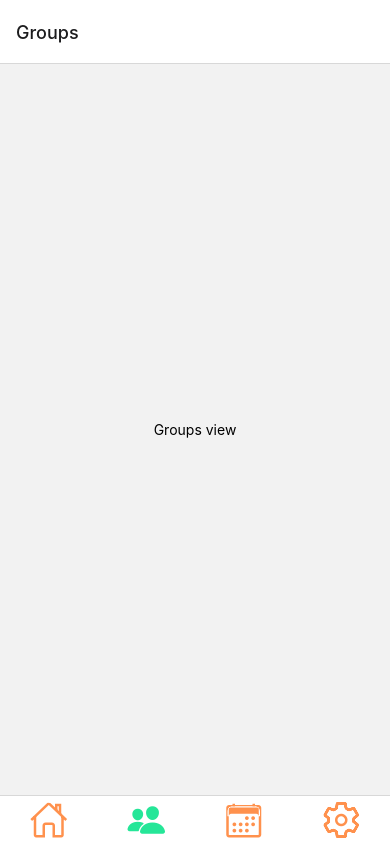
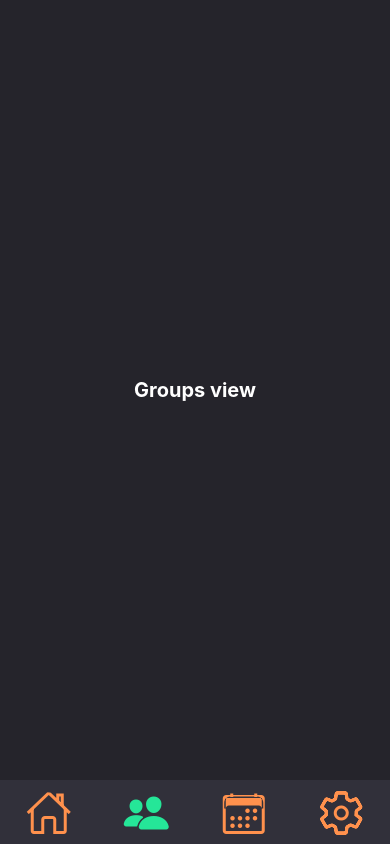
Before and after one commit to alcooke13/group_app, a React Native app in the folder frontend/: screen /Groups in a window 390 px wide. Built offline with nearby package versions, Linux system fonts and the light colour scheme.

Commit message:
added styling to screens and fixed ios tab bar problem

```diff
--- a/frontend/App.tsx
+++ b/frontend/App.tsx
@@ -12,17 +12,16 @@ export default function App() {
   return (
 
     <SafeAreaProvider>
-      <Navigation/>
-      <StatusBar style="auto" />
+      <Navigation />
+      <StatusBar style="auto"/>
     </SafeAreaProvider>
   );
 }
 
 const styles = StyleSheet.create({
   container: {
-    flex: 1,
-    backgroundColor: '#fff',
-    alignItems: 'center',
-    justifyContent: 'center',
-  },
+    flex:1,
+    backgroundColor: 'black'
+
+  }
 });
--- a/frontend/app.json
+++ b/frontend/app.json
@@ -9,7 +9,7 @@
     "splash": {
       "image": "./assets/splash.png",
       "resizeMode": "contain",
-      "backgroundColor": "#ffffff"
+      "backgroundColor": "#25242B"
     },
     "updates": {
       "fallbackToCacheTimeout": 0
--- a/frontend/navigation/index.tsx
+++ b/frontend/navigation/index.tsx
@@ -1,9 +1,7 @@
 import * as React from 'react';
-import { Settings, Text, View, Image } from 'react-native';
+import {StyleSheet, Settings, Text, View, Image } from 'react-native';
 import { NavigationContainer } from '@react-navigation/native';
 import { createBottomTabNavigator } from '@react-navigation/bottom-tabs';
-import { createNativeStackNavigator } from '@react-navigation/native-stack';
-import { ColorSchemeName, Pressable } from 'react-native';
 import HomeScreen from '../screens/HomeScreen';
 import Ionicons from '@expo/vector-icons/Ionicons';
 import AllGroups from '../screens/AllGroupsScreen';
@@ -14,71 +12,57 @@ const Tab = createBottomTabNavigator();
 
 
 
+
 export default function Navigation() {
     return (
-        <NavigationContainer>
+        <NavigationContainer >
             <Tab.Navigator
-                screenOptions={({route}) => ({
-                    tabBarIcon: ({focused, color, size}) => {
+                screenOptions={({ route }) => ({
+                    headerShown: false,
+                    tabBarShowLabel: false,
+                    tabBarIcon: ({ focused, color, size }) => {
                         let iconName: any;
-
                         if (route.name === 'Home') {
-                                    iconName = focused ? 'ios-home': 'ios-home-outline';
-                                    size = 40;
+                            iconName = focused ? 'ios-home' : 'ios-home-outline';
+                            size = 48;
                         } else if (route.name === "Groups") {
                             iconName = focused ? 'people' : 'people-outline'
-                                    size = 40;
+                            size = 48;
                             // return (
+
+                            // This is to add our group logo, once we have resized and got a green logo, add this back in.
                             //     <Image source={require('../assets/GroupLogo1.png')}/>
                             //     )
 
                         } else if (route.name === "Events") {
                             iconName = focused ? 'ios-calendar' : 'ios-calendar-outline'
-                                        size = 40;
+                            size = 48;
                         } else if (route.name === 'Settings') {
                             iconName = focused ? 'ios-settings' : 'ios-settings-outline';
-                                        size = 40;
+                            size = 48;
                         }
                         return <Ionicons name={iconName} size={size} color={color} />;
-
                     },
                     tabBarActiveTintColor: '#25E698',
-                                tabBarInactiveTintColor: '#FF914D'
-
-
-                            } )}
-
-
+                    tabBarInactiveTintColor: '#FF914D',
+                    tabBarStyle:{backgroundColor: '#31303A', borderTopColor:'#31303A' , paddingTop: 8, paddingBottom: 8, minHeight: 64}
+                })}
             >
-
                 <Tab.Screen
                     name="Home"
                     component={HomeScreen}
-                options={{
-                    tabBarShowLabel: false
-                    }}
-
                 />
                 <Tab.Screen
                     name="Groups"
                     component={AllGroups}
-                 options={{
-                    tabBarShowLabel: false
-                    }}
                 />
                 <Tab.Screen
                     name="Events"
                     component={EventsScreen}
-                 options={{
-                    tabBarShowLabel: false
-                    }}
                 />
                 <Tab.Screen
                     name="Settings"
                     component={SettingsScreen}
-                 options={{
-                    tabBarShowLabel: false
-                    }}
                 />
             </Tab.Navigator>
         </NavigationContainer>
--- a/frontend/screens/AllGroupsScreen.tsx
+++ b/frontend/screens/AllGroupsScreen.tsx
@@ -1,16 +1,32 @@
 import * as React from 'react';
-import { Text, View } from 'react-native';
+import { Text, View, StyleSheet, SafeAreaView } from 'react-native';
 import { NavigationContainer } from '@react-navigation/native';
+import { SafeAreaProvider } from 'react-native-safe-area-context';
 import { createBottomTabNavigator } from '@react-navigation/bottom-tabs';
 
 
 export default function AllGroups(){
     return (
-        <View style={{ flex: 1, justifyContent: 'center', alignItems: 'center' }}>
-            <Text>Groups view</Text>
-        </View>
+        <SafeAreaView style={styles.container}>
+            <Text style={styles.title}>Groups view</Text>
+        </SafeAreaView>
     )
 
 
 
 }
+
+
+const styles = StyleSheet.create({
+    container: {
+        flex: 1,
+        alignItems: 'center',
+        justifyContent: 'center',
+        backgroundColor: '#25242B'
+      },
+      title: {
+        fontSize: 20,
+        fontWeight: 'bold',
+        color: 'white'
+      }
+  });
--- a/frontend/screens/EventsScreen.tsx
+++ b/frontend/screens/EventsScreen.tsx
@@ -1,16 +1,32 @@
 import * as React from 'react';
-import { Text, View } from 'react-native';
+import { Text, View, StyleSheet, SafeAreaView } from 'react-native';
 import { NavigationContainer } from '@react-navigation/native';
 import { createBottomTabNavigator } from '@react-navigation/bottom-tabs';
+import { SafeAreaProvider } from 'react-native-safe-area-context';
 
 
 export default function EventsScreen(){
     return (
-        <View style={{ flex: 1, justifyContent: 'center', alignItems: 'center' }}>
-            <Text>Events view</Text>
-        </View>
+        <SafeAreaView style={styles.container}>
+            <Text style={styles.title}>Events view</Text>
+        </SafeAreaView>
     )
 
 
 
 }
+
+const styles = StyleSheet.create({
+    container: {
+        flex: 1,
+        alignItems: 'center',
+        justifyContent: 'center',
+        backgroundColor: '#25242B'
+      },
+      title: {
+        fontSize: 20,
+        fontWeight: 'bold',
+        color: 'white'
+      },
+
+  });
--- a/frontend/screens/HomeScreen.tsx
+++ b/frontend/screens/HomeScreen.tsx
@@ -1,16 +1,31 @@
 import * as React from 'react';
-import { Text, View } from 'react-native';
+import { Text, View, StyleSheet, SafeAreaView } from 'react-native';
 import { NavigationContainer } from '@react-navigation/native';
 import { createBottomTabNavigator } from '@react-navigation/bottom-tabs';
 
 
 export default function HomeScreen(){
     return (
-        <View style={{ flex: 1, justifyContent: 'center', alignItems: 'center' }}>
-            <Text>Home view</Text>
-        </View>
+        <SafeAreaView style={styles.container}>
+            <Text  style={styles.title} >Home view</Text>
+        </SafeAreaView>
     )
 
 
 
 }
+
+
+const styles = StyleSheet.create({
+    container: {
+        flex: 1,
+        alignItems: 'center',
+        justifyContent: 'center',
+        backgroundColor: '#25242B'
+      },
+      title: {
+        fontSize: 20,
+        fontWeight: 'bold',
+        color: 'white'
+      }
+  });
--- a/frontend/screens/SettingsScreen.tsx
+++ b/frontend/screens/SettingsScreen.tsx
@@ -1,16 +1,31 @@
 import * as React from 'react';
-import { Text, View } from 'react-native';
+import { Text, View, StyleSheet, SafeAreaView } from 'react-native';
 import { NavigationContainer } from '@react-navigation/native';
 import { createBottomTabNavigator } from '@react-navigation/bottom-tabs';
 
 
 export default function SettingsScreen(){
     return (
-        <View style={{ flex: 1, justifyContent: 'center', alignItems: 'center' }}>
-            <Text>Settings view</Text>
-        </View>
+        <SafeAreaView style={styles.container}>
+            <Text style={styles.title}>Settings view</Text>
+        </SafeAreaView>
     )
 
 
 
 }
+
+
+const styles = StyleSheet.create({
+    container: {
+        flex: 1,
+        alignItems: 'center',
+        justifyContent: 'center',
+        backgroundColor: '#25242B'
+      },
+      title: {
+        fontSize: 20,
+        fontWeight: 'bold',
+        color: 'white'
+      }
+  });
```
Also changed, not shown: 1 other file (tests, documents, lock files or other folders). Lines whose indentation alone changed are shown as unchanged.
